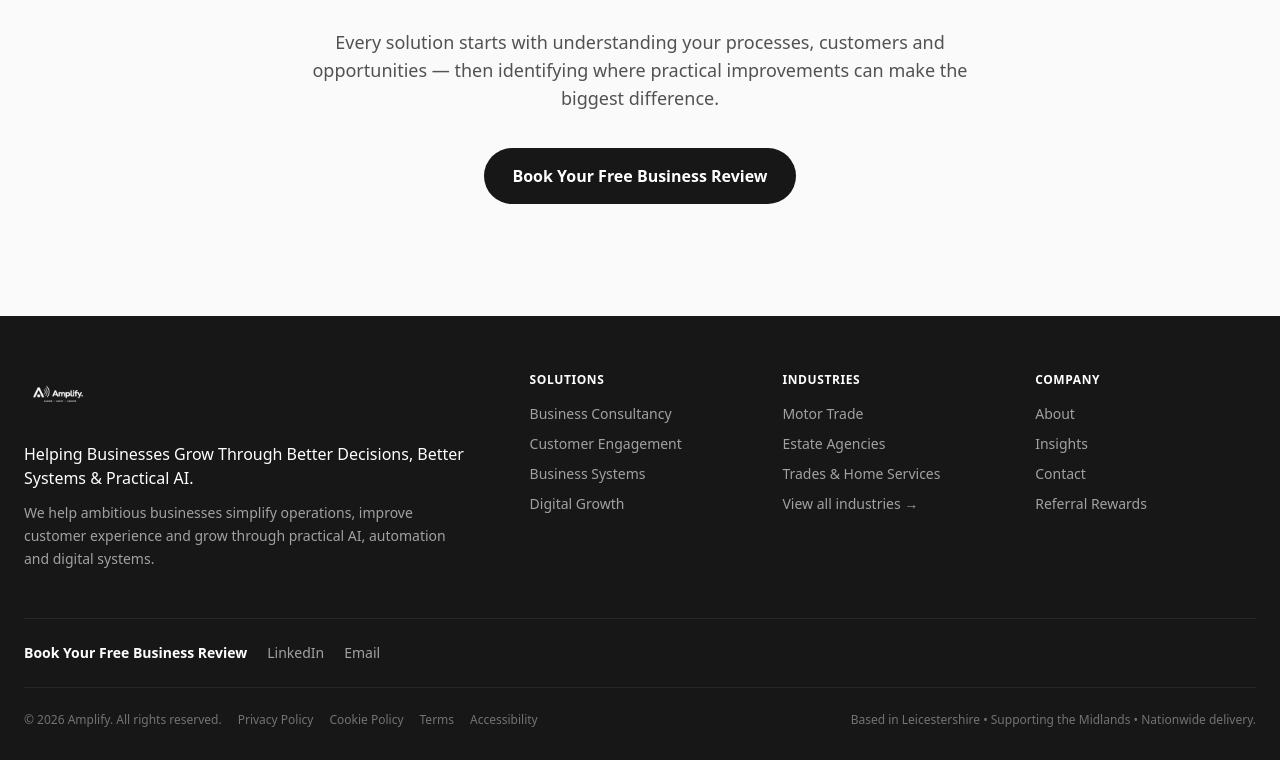
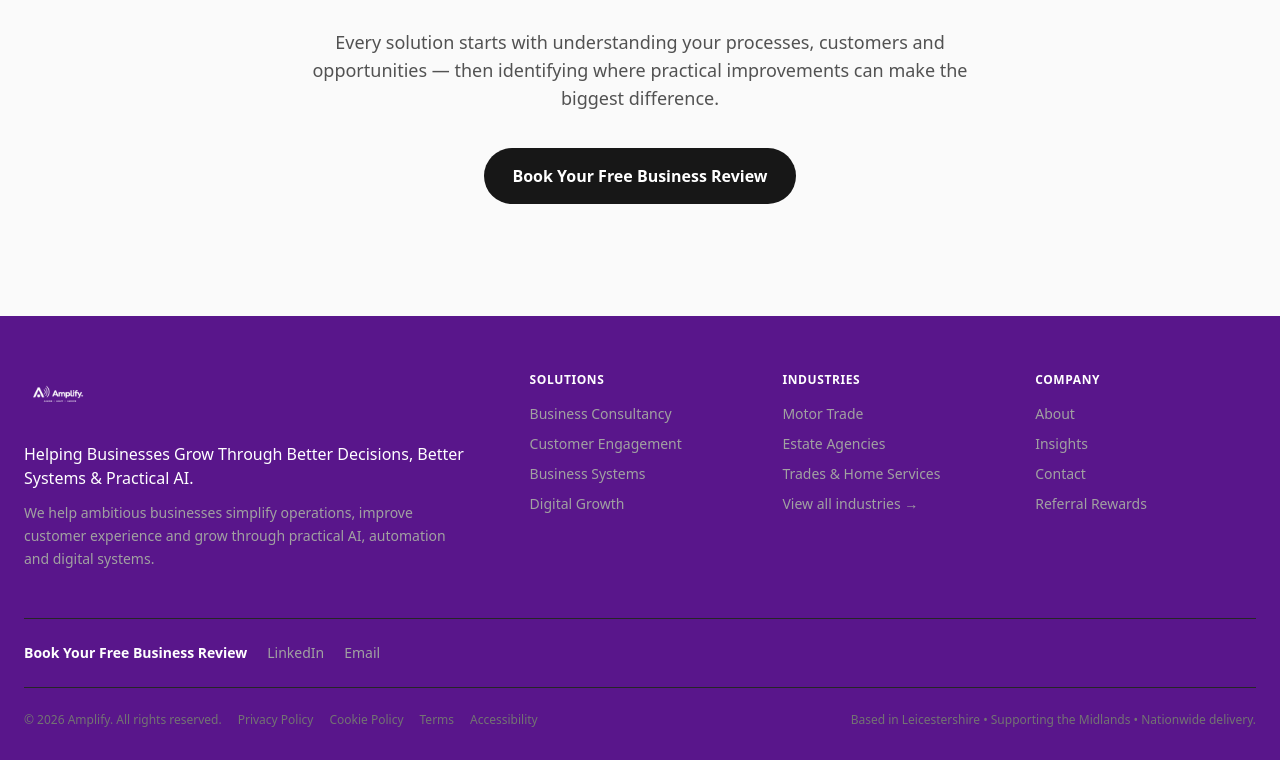
Before and after one commit to amanocha87/amplify-website, a React (Vite) app: page /case-studies in a window 1280 px wide. Shown: the part 3060-3820 px from the top of the page. Built offline with nearby package versions, Linux system fonts and the light colour scheme.

Commit message:
Change footer background color to purple

```diff
--- a/src/components/Footer.tsx
+++ b/src/components/Footer.tsx
@@ -3,7 +3,7 @@ import Logo from './Logo';
 
 export default function Footer() {
   return (
-    <footer className="bg-neutral-900 text-neutral-300 pt-14 pb-8 px-6">
+    <footer className="bg-purple-900 text-purple-100 pt-14 pb-8 px-6">
       <div className="max-w-[1400px] mx-auto">
         <div className="grid grid-cols-1 md:grid-cols-2 lg:grid-cols-5 gap-10 lg:gap-8 mb-12">
           <div className="col-span-1 lg:col-span-2">
```
